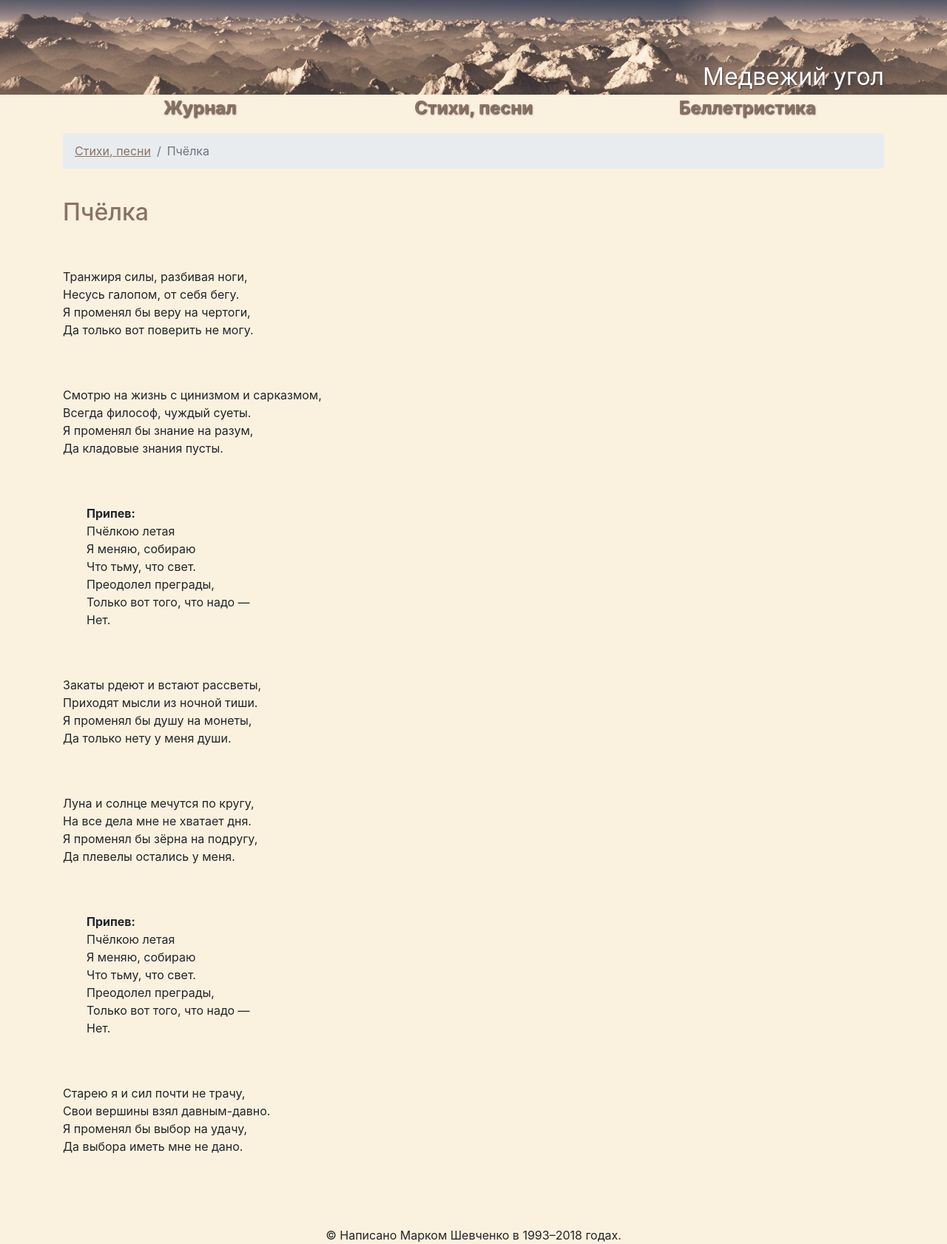
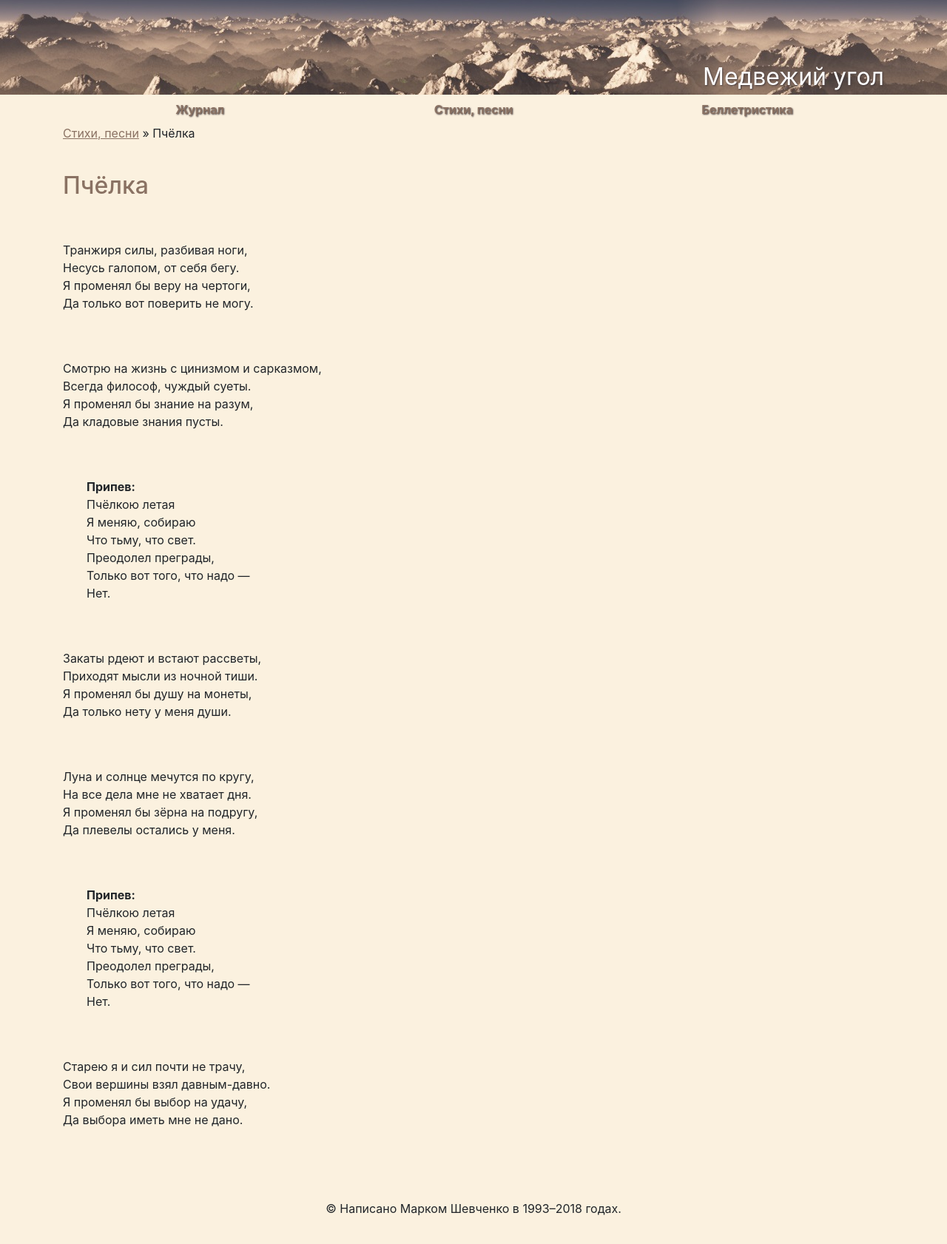
Before and after one commit to mark-shevchenko-name/mark-shevchenko-name.github.io, a Jekyll site: the page built from lyrics/little-bee.md, in a window 1280 px wide. Shown: the whole page at 74% size. Built offline with Jekyll 4.4.1, drawn with Linux system fonts in a browser that asks for light colours; our own code applies the rules of GitHub Pages for plain Markdown files; after the commit the page ends 1646 px from its top, so only the background shows below that.

Commit message:
Стиль меню

```diff
--- a/_layouts/lyrics.html
+++ b/_layouts/lyrics.html
@@ -2,12 +2,9 @@
 layout: main
 ---
 
-<nav aria-label="breadcrumb">
-  <ol class="breadcrumb">
-    <li class="breadcrumb-item"><a href="{{ "/lyrics" | relative_url }}">Стихи, песни</a></li>
-    <li class="breadcrumb-item active" aria-current="page">{{ page.title | escape }}</li>
-  </ol>
-</nav>
+<p>
+  <a href="{{ "/lyrics" | relative_url }}">Стихи, песни</a>&nbsp;&raquo; {{ page.title | escape }}
+</p>
 
 <div class="lyrics">
   {{ content }}
--- a/css/main.css
+++ b/css/main.css
@@ -25,7 +25,6 @@ header {
 }
 
 article {
-	min-height: 400px;
 }
 
 footer {
@@ -50,13 +49,13 @@ header > .container {
 
 .navigation {
 	list-style-type: none;
-	margin: 0 0 1em 0;
+	margin: 8px 0 8px 0;
 	padding: 0;
 }
 
 .navigation-item > a,
 .navigation-item > a:hover {
-	font-size: 24px;
+	font-size: 16px;
 	font-weight: bold;
 	text-shadow: 1px 1px 2px #463C3D;
 	display: block;
```
Also changed, not shown: lyrics/index.md (+1 -1 lines).
